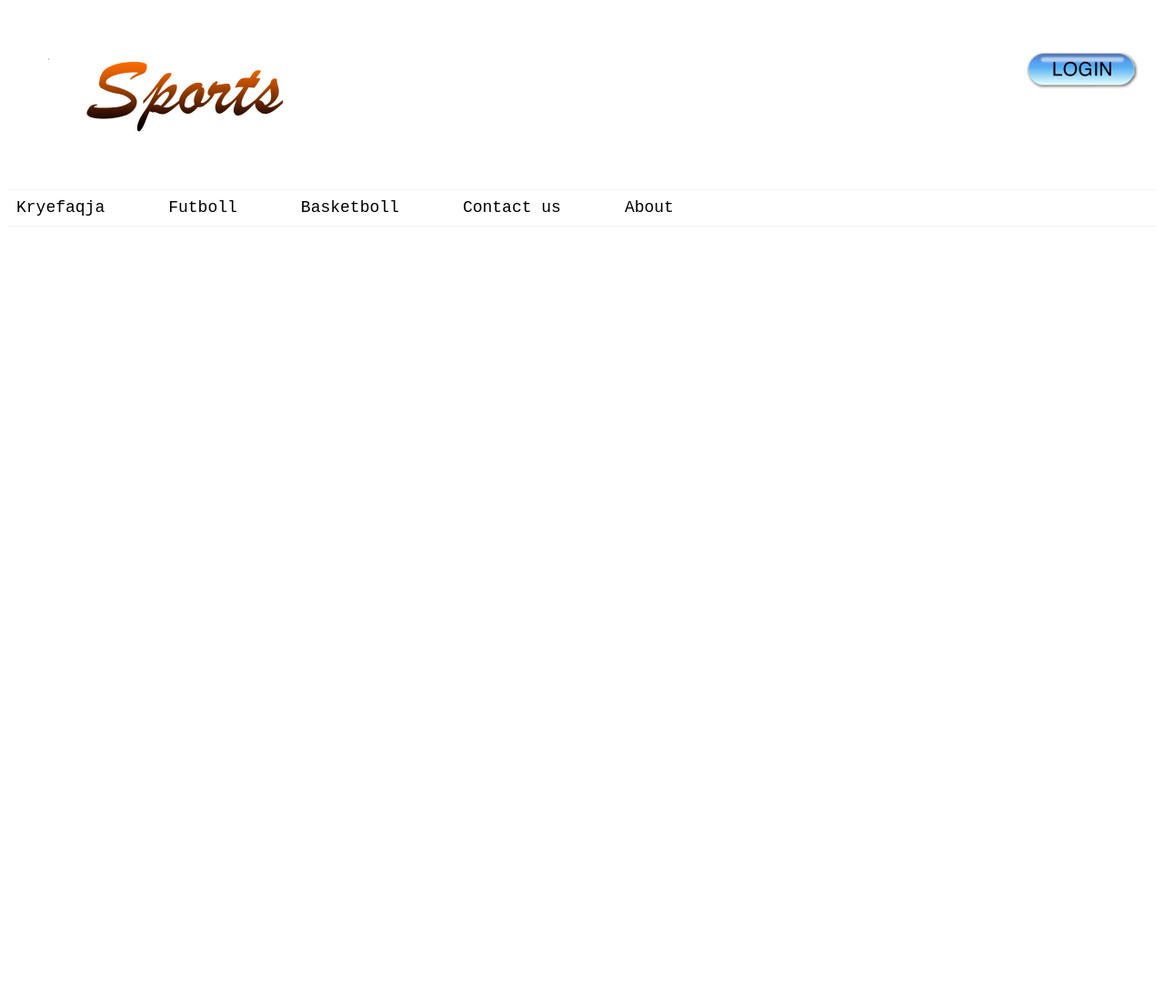
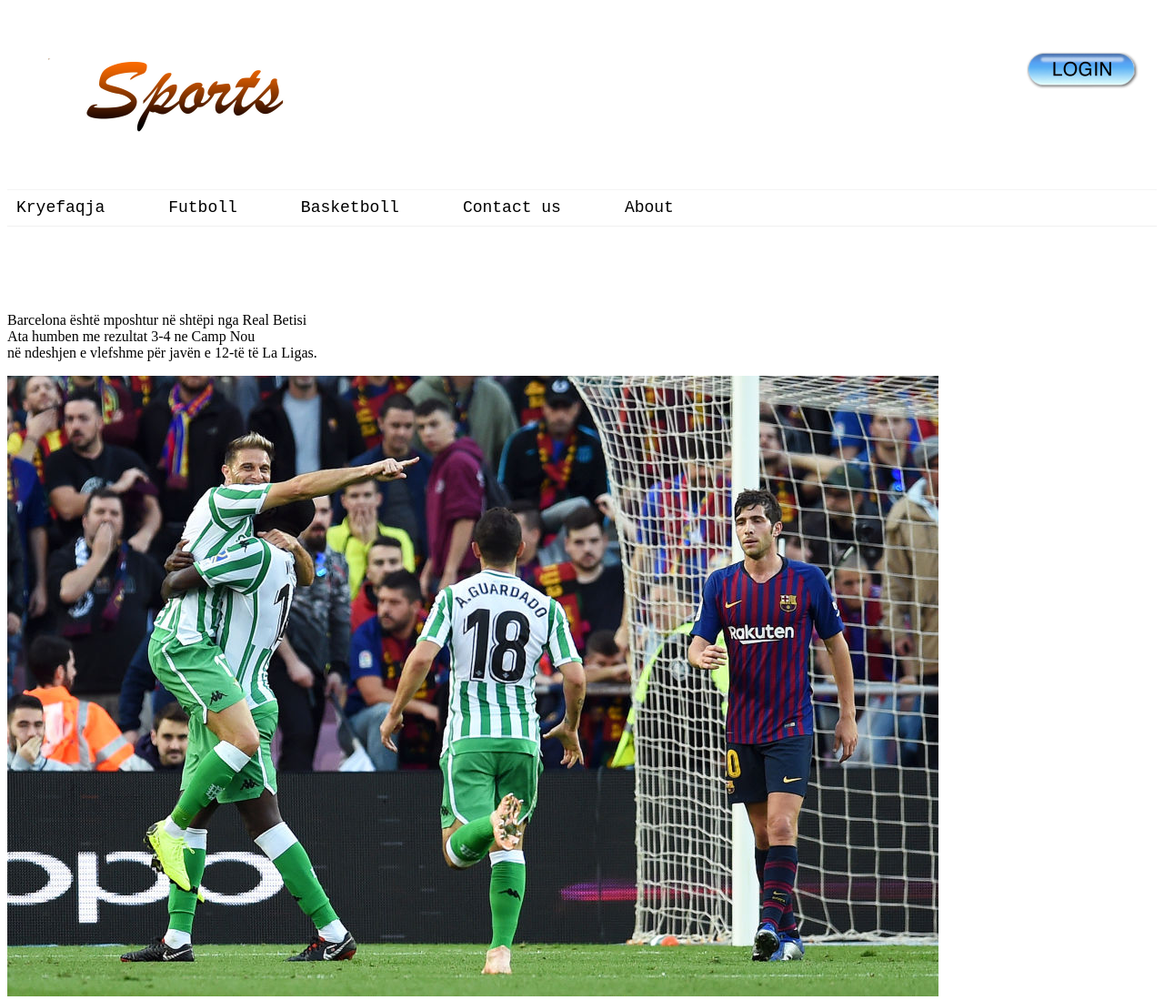
Before and after one commit to xhemmajl/PHP_Projekt, a PHP site: page /home.php in a window 1280 px wide. Shown: the whole page at 91% size. Before the commit the page ends 249 px from the top, so only its background shows below. Run offline with PHP 8.4, Linux system fonts and the light colour scheme; some libraries are stand-ins or nearby versions.

Commit message:
Update home.php

```diff
--- a/home.php
+++ b/home.php
@@ -10,3 +10,15 @@ include('header.php');
 <title>Lajme Sporti</title>
 <link rel="stylesheet" href="style.css">
 </head>
+
+<body>
+<div class="Divigjelbert">
+	<div class="anamajt">
+		<h2 style="color:white;">  Betisi fiton në Camp Nou spektaklin<br>e golave ndaj Barcelonës dhe Messit </h2>
+		<p>Barcelona është mposhtur në shtëpi nga Real Betisi<br>
+			Ata humben me rezultat 3-4 ne Camp Nou<br>
+			në ndeshjen e vlefshme për javën e 12-të të La Ligas.<br></p>
+		<div class="imazhii">
+			<img src="foto/barcelona2.jpg">
+		</div>
+		</div>
```
